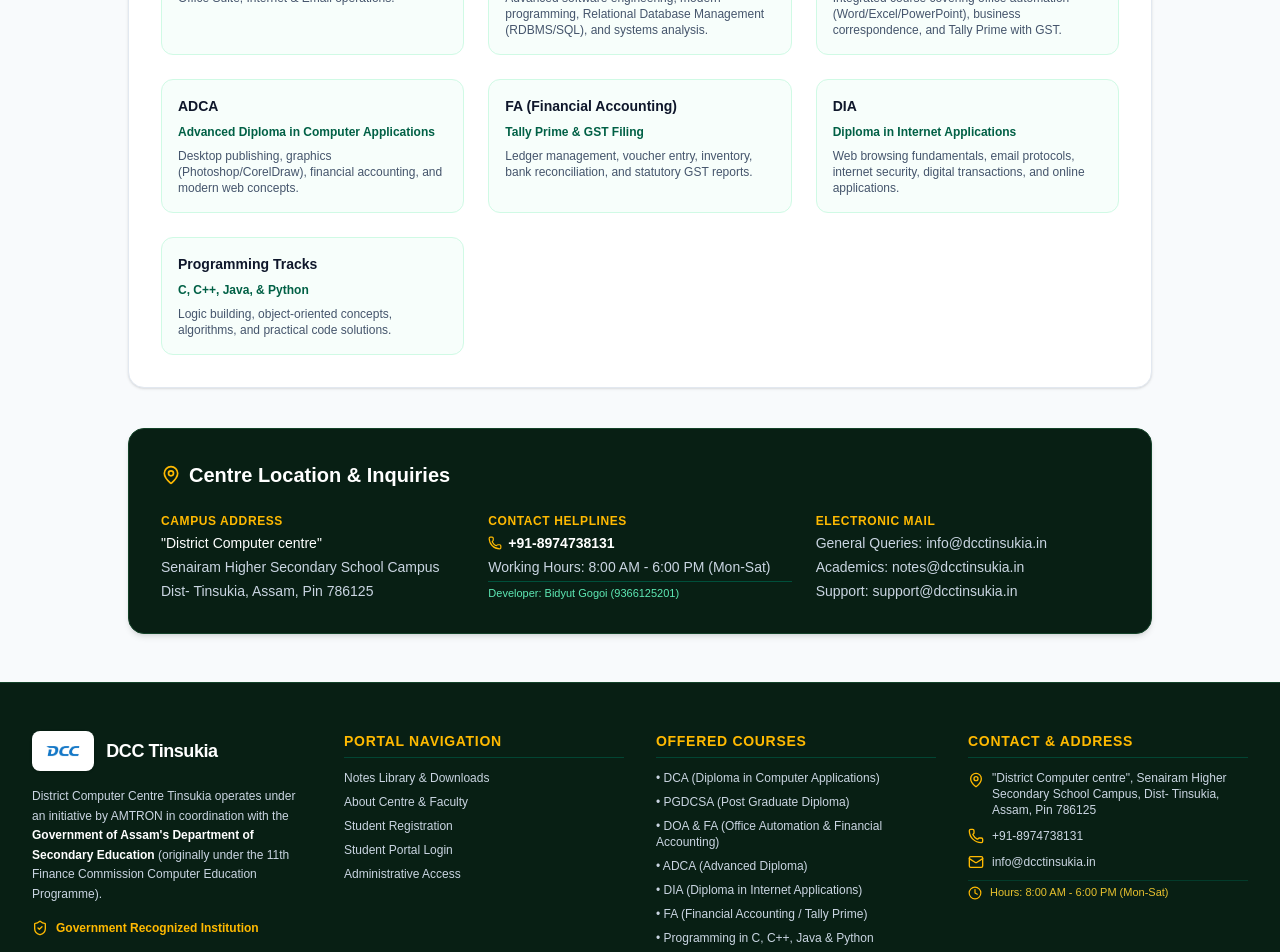
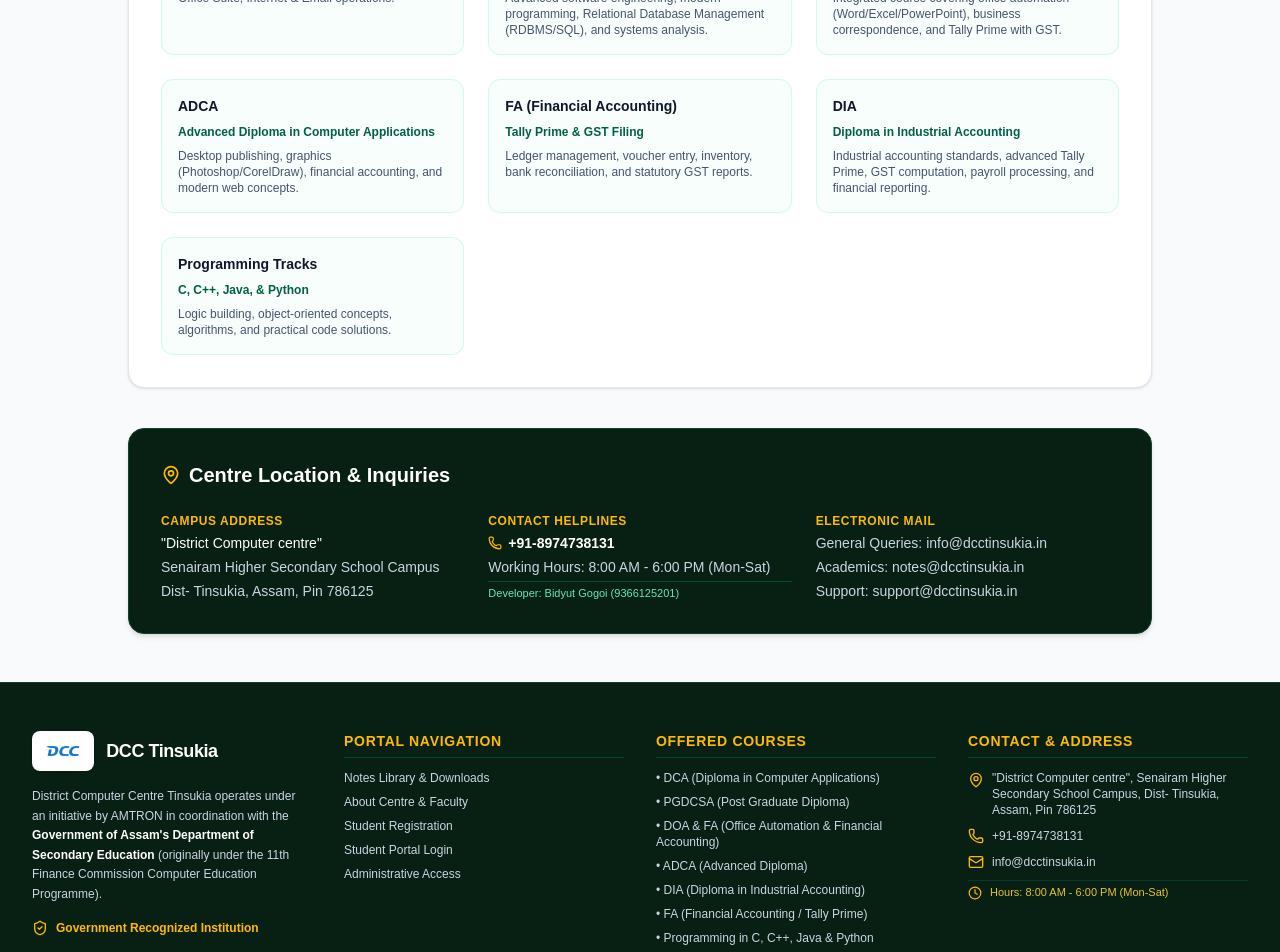
Before and after one commit to b4bidyut-dev/dcctinsukia, a Next.js app: page /about in a window 1280 px wide. Shown: the part 1240-2192 px from the top of the page. Built offline with nearby package versions, Linux system fonts and the light colour scheme; no server answers.

Commit message:
fix(courses): rename DIA to Diploma in Industrial Accounting

```diff
--- a/src/app/about/page.tsx
+++ b/src/app/about/page.tsx
@@ -146,9 +146,9 @@ export default function AboutPage() {
 
             <div className="p-4 rounded-xl border border-emerald-100 bg-emerald-50/40 space-y-2">
               <div className="font-bold text-sm text-slate-900">DIA</div>
-              <div className="text-xs text-emerald-800 font-semibold">Diploma in Internet Applications</div>
+              <div className="text-xs text-emerald-800 font-semibold">Diploma in Industrial Accounting</div>
               <p className="text-xs text-slate-600">
-                Web browsing fundamentals, email protocols, internet security, digital transactions, and online applications.
+                Industrial accounting standards, advanced Tally Prime, GST computation, payroll processing, and financial reporting.
               </p>
             </div>
 
--- a/src/app/admin/upload/UploadFormClient.tsx
+++ b/src/app/admin/upload/UploadFormClient.tsx
@@ -297,7 +297,7 @@ export default function UploadFormClient({ categories }: UploadFormClientProps)
             <option value="PGDCSA">PGDCSA (Post Graduate Diploma in Computer Software Applications)</option>
             <option value="ADCA">ADCA (Advanced Diploma in Computer Applications)</option>
             <option value="DOA & FA">DOA & FA (Diploma in Office Automation & Financial Accounting)</option>
-            <option value="DIA">DIA (Diploma in Internet Applications)</option>
+            <option value="DIA">DIA (Diploma in Industrial Accounting)</option>
             <option value="FA">FA (Financial Accounting - Tally Prime)</option>
             <option value="CCC">CCC (Course on Computer Concepts)</option>
             <option value="Assam IT Exam Preparation">Assam IT Exam Preparation</option>
--- a/src/components/Footer.tsx
+++ b/src/components/Footer.tsx
@@ -67,7 +67,7 @@ export default function Footer() {
               <li>• PGDCSA (Post Graduate Diploma)</li>
               <li>• DOA &amp; FA (Office Automation &amp; Financial Accounting)</li>
               <li>• ADCA (Advanced Diploma)</li>
-              <li>• DIA (Diploma in Internet Applications)</li>
+              <li>• DIA (Diploma in Industrial Accounting)</li>
               <li>• FA (Financial Accounting / Tally Prime)</li>
               <li>• Programming in C, C++, Java &amp; Python</li>
             </ul>
```
